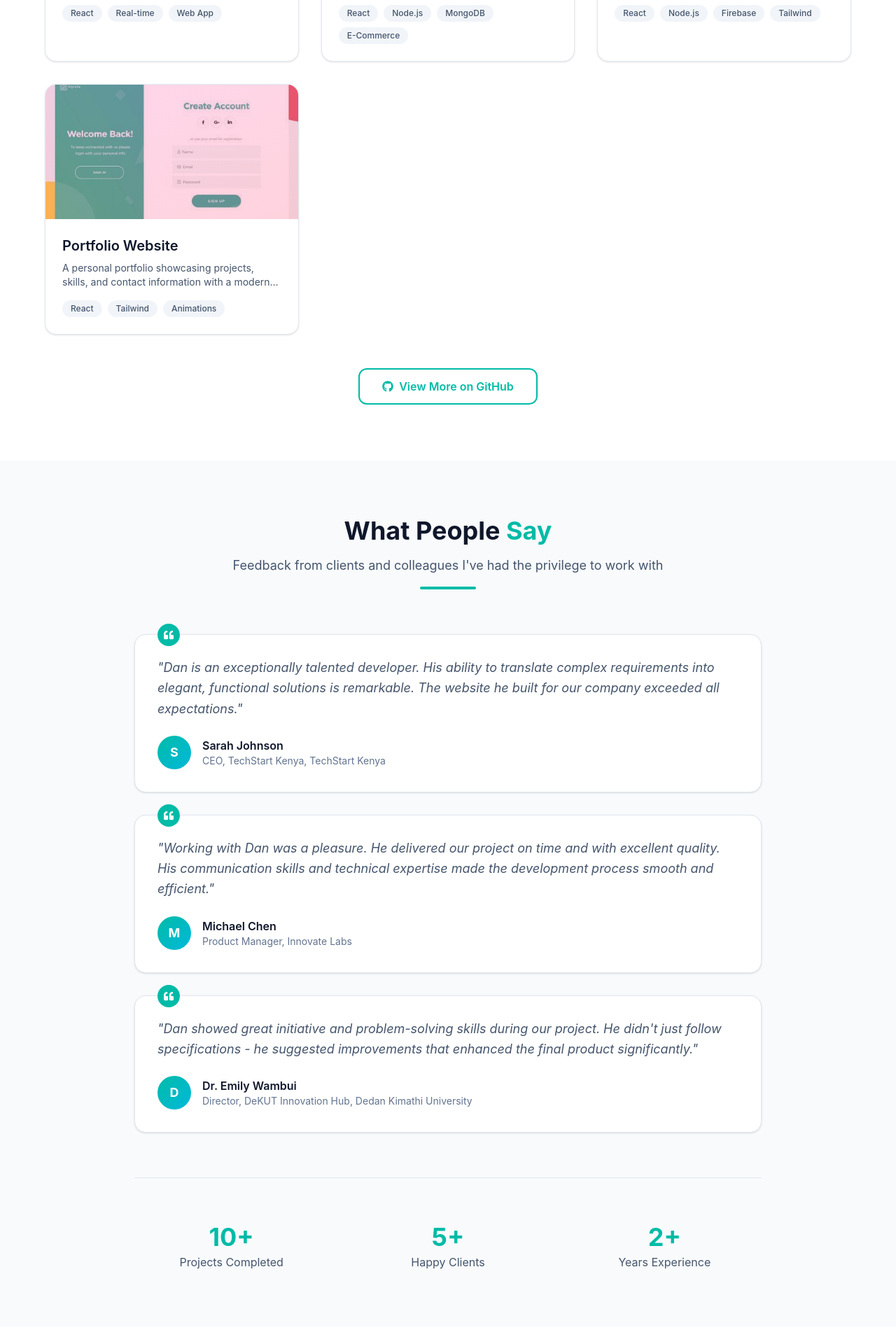
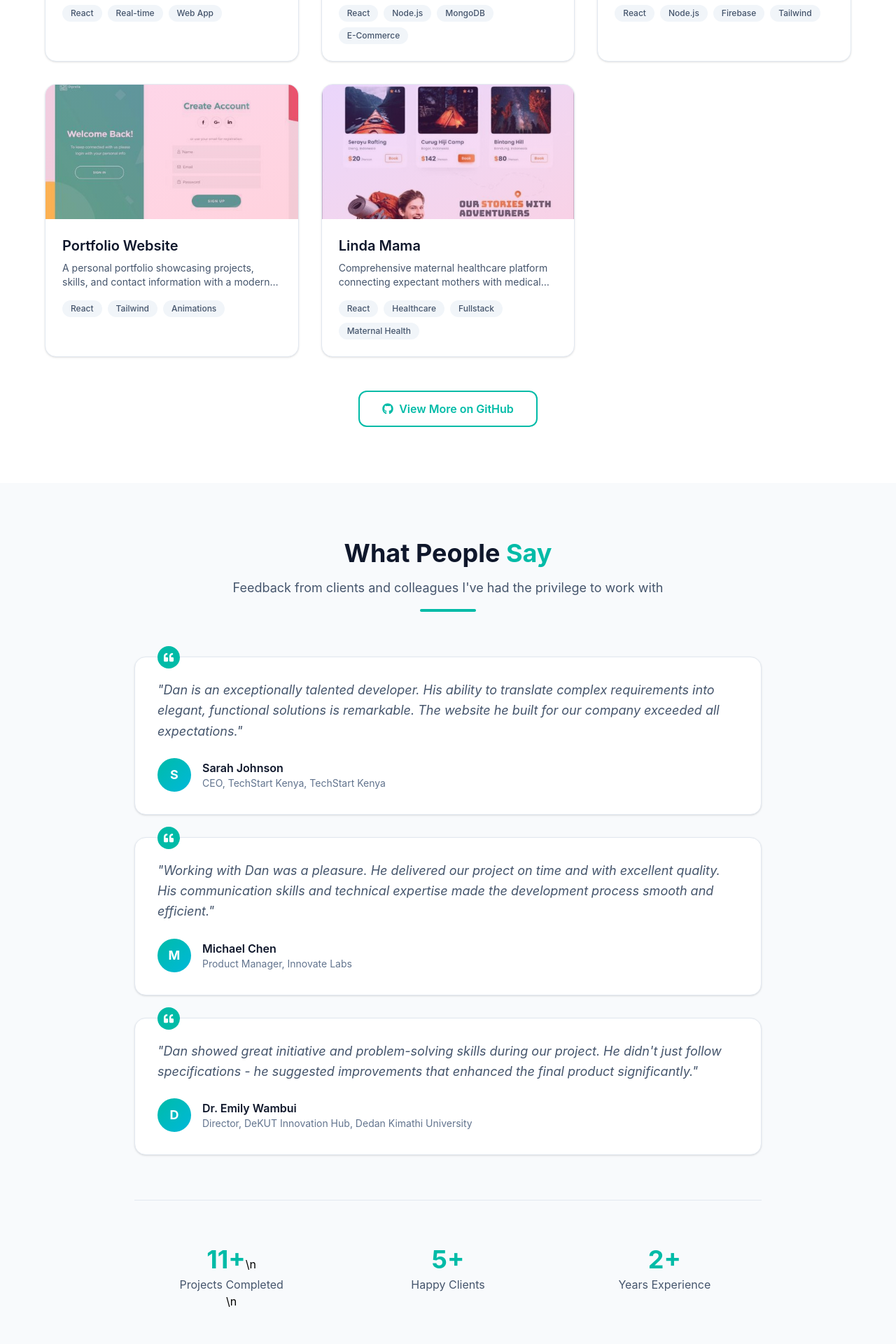
Before and after one commit to potter7-deep/folio, a React (Vite) app: page / in a window 1280 px wide. Shown: the part 2780-4700 px from the top of the page at 70% size. Built offline with nearby package versions, Linux system fonts and the light colour scheme.

Commit message:
....................

```diff
--- a/src/Projects.jsx
+++ b/src/Projects.jsx
@@ -40,6 +40,15 @@ function Projects() {
       liveLink: "https://github.com/danmaina/portfolio",
       githubLink: "https://github.com/danmaina/portfolio",
       color: "from-pink-500 to-rose-500"
+    },
+    {
+      title: "Linda Mama",
+      description: "Comprehensive maternal healthcare platform connecting expectant mothers with medical services, tracking, and support resources.",
+      image: image2,
+      tags: ["React", "Healthcare", "Fullstack", "Maternal Health"],
+      liveLink: "https://linda-mama-yot0.onrender.com",
+      githubLink: "https://github.com/potter7-deep/LINDA-MAMA.git",
+      color: "from-purple-500 to-pink-500"
     }
   ];
 
--- a/src/Testimonials.jsx
+++ b/src/Testimonials.jsx
@@ -73,9 +73,7 @@ function Testimonials() {
         {/* Stats */}
         <div className="grid grid-cols-3 gap-8 mt-16 pt-16 border-t border-slate-200 dark:border-slate-700">
           <div className="text-center">
-            <CountUp end={10} suffix="+" />
-            <p className="text-slate-600 dark:text-slate-400 mt-1">Projects Completed</p>
-          </div>
+            <CountUp end={11} suffix="+" />\n            <p className="text-slate-600 dark:text-slate-400 mt-1">Projects Completed</p>\n          </div>
           <div className="text-center">
             <CountUp end={5} suffix="+" />
             <p className="text-slate-600 dark:text-slate-400 mt-1">Happy Clients</p>
```
